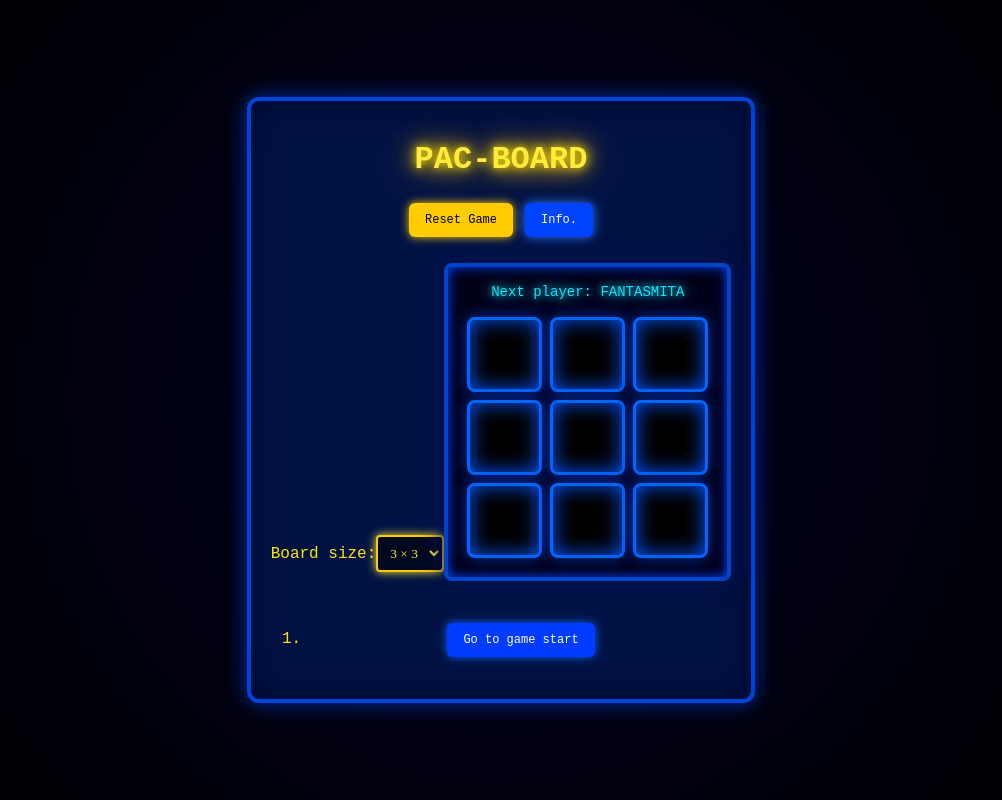
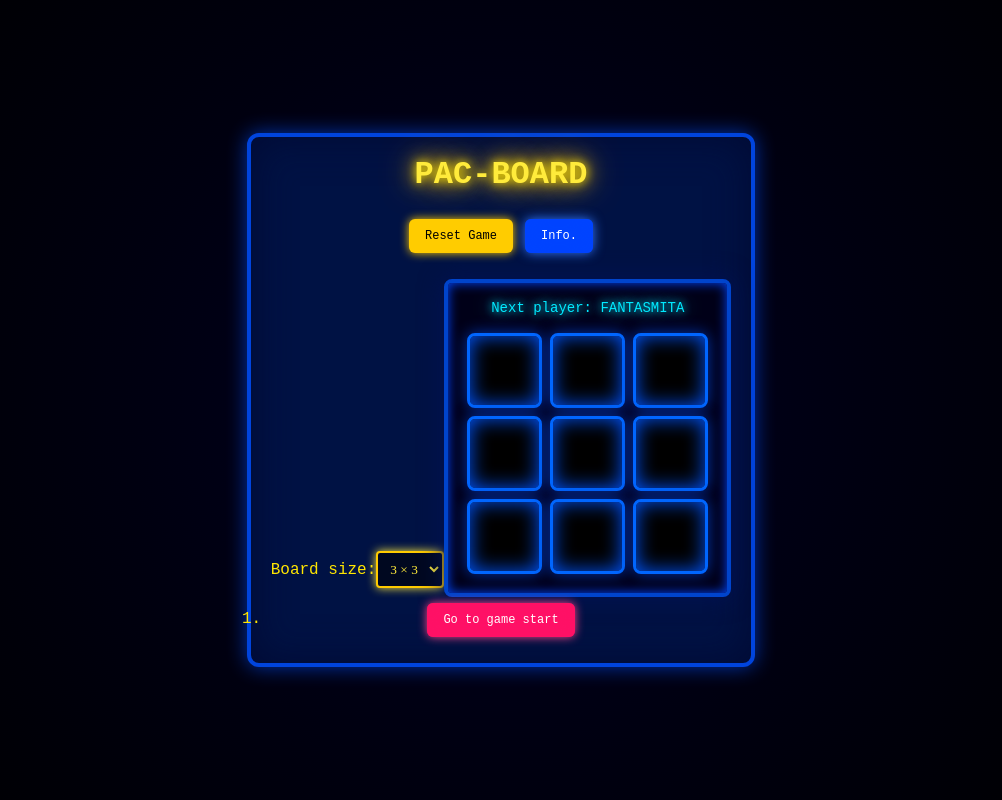
Before and after one commit to afedo-al/PacBoard, a React (Vite) app: page / in a window 1280 px wide. Shown: the whole page, without its empty margins (139-1141 px from the left). Built offline with nearby package versions, Linux system fonts and the light colour scheme.

Commit message:
feat: se arreglo un pequeño problema del scroll

```diff
--- a/src/styles.css
+++ b/src/styles.css
@@ -1,7 +1,12 @@
-/* CENTRADO */
-html, body {
+/* ==== RESET GLOBAL ==== */
+* {
   margin: 0;
   padding: 0;
+  box-sizing: border-box;
+}
+
+/* ==== CENTRADO GLOBAL ==== */
+html, body {
   width: 100%;
   height: 100%;
 }
@@ -14,16 +19,22 @@ body {
   background: radial-gradient(circle at center, #000022, #000010, #000000);
   font-family: "Press Start 2P", monospace;
   color: #ffe600;
+
+  /* 🚫 EVITA SCROLL */
+  overflow: hidden;
 }
 
-/* VITE ROOT FIX */
+/* ==== FIX PARA VITE / GITHUB PAGES ==== */
 #root {
   width: 100%;
+  height: 100%;
+
   display: flex;
   justify-content: center;
+  align-items: center;
 }
 
-/* === TÍTULO === */
+/* ==== TÍTULO ==== */
 h1 {
   font-size: 32px;
   margin-bottom: 20px;
@@ -34,9 +45,8 @@ h1 {
     0 0 35px #ffaa00;
 }
 
-/* === CONTENEDOR DEL JUEGO === */
+/* ==== CONTENEDOR DEL JUEGO ==== */
 .game {
-  display: inline-block;
   padding: 20px;
   border-radius: 12px;
   background: #001244;
@@ -47,7 +57,7 @@ h1 {
   text-align: center;
 }
 
-/* === BOTONES === */
+/* ==== BOTONES ==== */
 button {
   font-family: "Press Start 2P", monospace;
   font-size: 12px;
@@ -72,7 +82,7 @@ button:hover {
   background: #ff5599;
 }
 
-/* RESET */
+/* RESET BUTTON */
 .reset-btn {
   background: #ffcc00;
   color: #000;
@@ -82,7 +92,7 @@ button:hover {
   background: #ffe066;
 }
 
-/* INFO BUTTON (EASTER EGG) */
+/* INFO BUTTON */
 .info-btn {
   background: #0044ff;
   color: #fff;
@@ -107,7 +117,7 @@ select {
 
 /* TABLERO */
 .game-board {
-  margin: 20px auto;
+  margin: 20px auto 0 auto;
   padding: 15px;
   background: #000018;
   border-radius: 8px;
@@ -128,10 +138,8 @@ select {
   width: 75px;
   height: 75px;
   margin: 4px;
-
   border: 3px solid #0066ff;
   background: #000;
-
   border-radius: 8px;
   display: flex;
   justify-content: center;
@@ -171,7 +179,6 @@ select {
   margin-top: 20px;
   font-size: 20px;
   animation: popup 0.6s ease-out;
-
   font-family: "Press Start 2P", monospace;
 }
 
@@ -191,19 +198,9 @@ select {
     0 0 40px #008cff;
 }
 
-/* ANIMACIÓN */
 @keyframes popup {
   0% { transform: scale(0.4); opacity: 0; }
   100% { transform: scale(1); opacity: 1; }
-}
-
-/* HISTORIAL */
-.game-info button {
-  background: #003cff;
-  box-shadow: 0 0 10px #0066ff;
-}
-.game-info button:hover {
-  background: #4d79ff;
 }
 
 /* RESPONSIVE */
```
